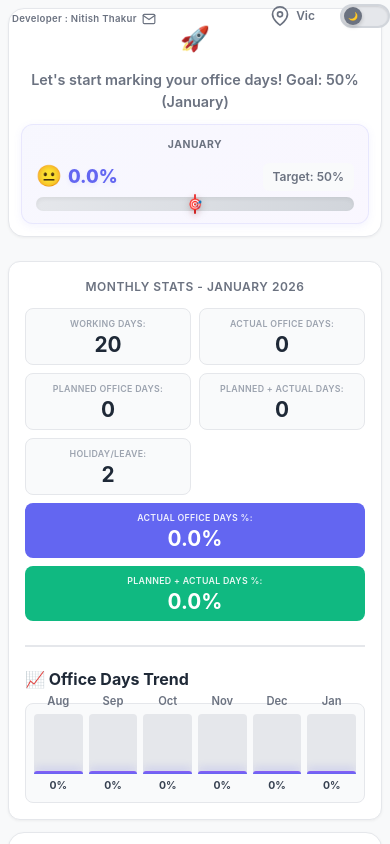
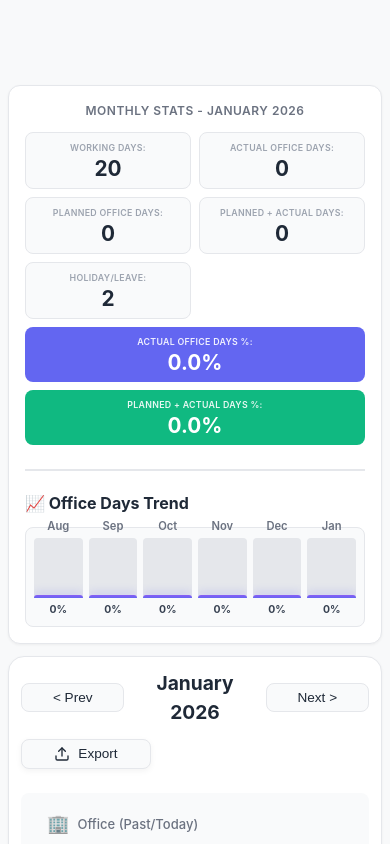
Before and after one commit to nitishthakur89/attendance-tracker, a React app: page / in a window 390 px wide. Shown: the top 844 px of the page. Built offline with nearby package versions, Linux system fonts and the light colour scheme; the HTML template or start-up script is replaced by a standard one.

Commit message:
Update App.css

```diff
--- a/src/App.css
+++ b/src/App.css
@@ -44,21 +44,229 @@
 .app {
   min-height: 100vh;
   padding: 24px;
-  padding-top: 50px;
+  padding-top: 110px;
   max-width: 1400px;
   margin: 0 auto;
   position: relative;
 }
 
-.developer-info {
-  position: absolute;
+.welcome-overlay {
+  position: fixed;
   top: 0;
   left: 0;
-  z-index: 1000;
-  display: flex;
-  align-items: center;
+  right: 0;
+  bottom: 0;
+  background: rgba(0, 0, 0, 0.6);
+  backdrop-filter: blur(8px);
+  display: flex;
+  align-items: center;
+  justify-content: center;
+  z-index: 2000;
+  animation: fadeIn 0.3s ease;
+}
+
+@keyframes fadeIn {
+  from {
+    opacity: 0;
+  }
+  to {
+    opacity: 1;
+  }
+}
+
+.welcome-modal {
+  background: var(--bg-secondary);
+  border-radius: 20px;
+  max-width: 500px;
+  width: 90%;
+  box-shadow: 0 20px 60px rgba(0, 0, 0, 0.3);
+  animation: slideUp 0.4s ease;
+  overflow: hidden;
+}
+
+@keyframes slideUp {
+  from {
+    opacity: 0;
+    transform: translateY(30px);
+  }
+  to {
+    opacity: 1;
+    transform: translateY(0);
+  }
+}
+
+.welcome-header {
+  background: linear-gradient(135deg, #6366f1 0%, #8b5cf6 100%);
+  padding: 24px 28px;
+  position: relative;
+  display: flex;
+  align-items: center;
+  justify-content: space-between;
+}
+
+.welcome-header h2 {
+  color: white;
+  font-size: 1.5rem;
+  font-weight: 700;
+  margin: 0;
+  line-height: 1.3;
+}
+
+.close-button {
+  background: rgba(255, 255, 255, 0.2);
+  border: none;
+  color: white;
+  font-size: 2rem;
+  width: 36px;
+  height: 36px;
+  border-radius: 50%;
+  cursor: pointer;
+  display: flex;
+  align-items: center;
+  justify-content: center;
+  transition: all 0.3s ease;
+  line-height: 1;
+  padding: 0;
+}
+
+.close-button:hover {
+  background: rgba(255, 255, 255, 0.3);
+  transform: rotate(90deg);
+}
+
+.welcome-content {
+  padding: 32px 28px;
+  text-align: center;
+}
+
+.welcome-icon {
+  font-size: 3rem;
+  margin-bottom: 20px;
+  animation: bounce 2s ease-in-out infinite;
+}
+
+.welcome-message {
+  font-size: 1.1rem;
+  color: var(--text-primary);
+  margin-bottom: 16px;
+  line-height: 1.6;
+}
+
+.welcome-message strong {
+  color: #6366f1;
+  font-weight: 700;
+}
+
+.welcome-info {
+  font-size: 0.95rem;
+  color: var(--text-secondary);
+  line-height: 1.6;
+  margin-bottom: 28px;
+}
+
+.welcome-info strong {
+  color: var(--text-primary);
+  font-weight: 600;
+}
+
+.welcome-button {
+  background: linear-gradient(135deg, #6366f1 0%, #8b5cf6 100%);
+  color: white;
+  border: none;
+  padding: 14px 32px;
+  border-radius: 10px;
+  font-size: 1rem;
+  font-weight: 600;
+  cursor: pointer;
+  transition: all 0.3s ease;
+  box-shadow: 0 4px 12px rgba(99, 102, 241, 0.3);
+}
+
+.welcome-button:hover {
+  transform: translateY(-2px);
+  box-shadow: 0 6px 20px rgba(99, 102, 241, 0.4);
+}
+
+.welcome-button:active {
+  transform: translateY(0);
+}
+
+.app-logo {
+  position: fixed;
+  top: 0;
+  left: 0;
+  right: 0;
+  z-index: 1001;
+  background: #ffffff;
+  border-bottom: 1px solid var(--border-color);
+  box-shadow: 0 2px 8px var(--shadow-sm);
+  transition: all 0.3s ease;
+}
+
+[data-theme="dark"] .app-logo {
+  background: var(--bg-secondary);
+}
+
+.logo-content {
+  max-width: 1400px;
+  margin: 0 auto;
+  padding: 12px 24px;
+  display: grid;
+  grid-template-columns: 200px 1fr auto;
+  align-items: center;
+  gap: 20px;
+}
+
+.logo-image {
+  height: 80px;
+  width: auto;
+  object-fit: contain;
+  transition: transform 0.3s ease;
+  filter: drop-shadow(0 2px 4px rgba(0, 0, 0, 0.05));
+  justify-self: start;
+}
+
+.app-logo:hover .logo-image {
+  transform: scale(1.02);
+}
+
+.logo-motivation {
+  display: flex;
+  align-items: center;
+  justify-content: center;
+  gap: 12px;
+  padding: 0 20px;
+}
+
+.logo-motivation-emoji {
+  font-size: 1.8rem;
+  flex-shrink: 0;
+}
+
+.logo-motivation-text {
+  font-size: 0.95rem;
+  font-weight: 600;
+  color: var(--text-secondary);
+  line-height: 1.4;
+  text-align: center;
+}
+
+.developer-footer {
+  margin-top: 40px;
+  padding: 20px 0;
+  max-width: 1400px;
+  margin-left: auto;
+  margin-right: auto;
+}
+
+.developer-info {
+  display: flex;
+  align-items: center;
+  justify-content: flex-end;
   gap: 8px;
-  padding: 10px;
+  padding: 0;
+  background: transparent;
+  border: none;
 }
 
 .developer-label {
@@ -92,12 +300,9 @@
 }
 
 .header-controls {
-  position: absolute;
-  top: 0;
-  right: 0;
-  z-index: 1000;
-  display: flex;
-  align-items: center;
+  display: flex;
+  align-items: center;
+  justify-content: flex-end;
   gap: 15px;
 }
 
@@ -224,38 +429,7 @@
 }
 
 .motivational-header {
-  color: var(--text-primary);
-  margin-bottom: 24px;
-  padding: 24px;
-  background: var(--bg-secondary);
-  border-radius: 16px;
-  border: 1px solid var(--border-color);
-  box-shadow: 0 1px 3px var(--shadow-sm);
-  animation: fadeInDown 0.6s ease;
-  display: flex;
-  align-items: center;
-  justify-content: space-between;
-  gap: 20px;
-  transition: all 0.3s ease;
-}
-
-.motivation-emoji {
-  font-size: 2.5rem;
-  flex-shrink: 0;
-}
-
-.motivation-content {
-  flex: 1;
-  display: flex;
-  flex-direction: column;
-  gap: 8px;
-}
-
-.motivation-message {
-  font-size: 0.95rem;
-  font-weight: 600;
-  color: var(--text-secondary);
-  line-height: 1.5;
+  display: none;
 }
 
 .current-stats {
@@ -355,11 +529,11 @@
 .progress-section {
   display: flex;
   flex-direction: column;
-  gap: 6px;
-  min-width: 180px;
-  padding: 10px 14px;
+  gap: 4px;
+  min-width: 160px;
+  padding: 6px 10px;
   background: linear-gradient(135deg, rgba(99, 102, 241, 0.05) 0%, rgba(139, 92, 246, 0.05) 100%);
-  border-radius: 12px;
+  border-radius: 8px;
   border: 1px solid rgba(99, 102, 241, 0.1);
   box-shadow: 0 2px 8px rgba(99, 102, 241, 0.08);
   transition: all 0.3s ease;
@@ -371,13 +545,13 @@
 }
 
 .progress-month-name {
-  font-size: 0.65rem;
+  font-size: 0.6rem;
   font-weight: 700;
   color: #6b7280;
   text-transform: uppercase;
   letter-spacing: 0.5px;
   text-align: center;
-  margin-bottom: 4px;
+  margin-bottom: 2px;
 }
 
 [data-theme="dark"] .progress-month-name {
@@ -388,18 +562,18 @@
   display: flex;
   justify-content: space-between;
   align-items: center;
-  font-size: 0.7rem;
+  font-size: 0.65rem;
   font-weight: 600;
 }
 
 .progress-current-group {
   display: flex;
   align-items: center;
-  gap: 6px;
+  gap: 4px;
 }
 
 .progress-emoji {
-  font-size: 1.3rem;
+  font-size: 1rem;
   line-height: 1;
   animation: bounce 2s ease-in-out infinite;
 }
@@ -415,7 +589,7 @@
 
 .progress-current {
   color: #6366f1;
-  font-size: 1.1rem;
+  font-size: 0.95rem;
   font-weight: 800;
   text-shadow: 0 2px 4px rgba(99, 102, 241, 0.1);
 }
@@ -437,17 +611,17 @@
 
 .progress-target {
   color: #6b7280;
-  font-size: 0.7rem;
+  font-size: 0.6rem;
   font-weight: 600;
-  padding: 4px 8px;
+  padding: 3px 6px;
   background: var(--bg-tertiary);
-  border-radius: 6px;
+  border-radius: 4px;
 }
 
 .progress-bar-container {
   position: relative;
   width: 100%;
-  height: 12px;
+  height: 8px;
   background: linear-gradient(90deg, #e5e7eb 0%, #d1d5db 100%);
   border-radius: 999px;
   overflow: visible;
@@ -504,8 +678,8 @@
 
 .target-marker {
   position: absolute;
-  top: -3px;
-  bottom: -3px;
+  top: -2px;
+  bottom: -2px;
   width: 2px;
   background: linear-gradient(180deg, #ef4444 0%, #dc2626 100%);
   border-radius: 999px;
@@ -520,7 +694,7 @@
   top: 50%;
   left: 50%;
   transform: translate(-50%, -50%);
-  font-size: 11px;
+  font-size: 9px;
   filter: drop-shadow(0 2px 4px rgba(0, 0, 0, 0.2));
 }
 
@@ -1193,7 +1367,7 @@
   display: flex;
   flex-direction: column;
   align-items: center;
-  justify-content: center;
+  justify-content: flex-start;
   gap: 2px;
   width: 100%;
 }
@@ -1215,6 +1389,7 @@
   text-overflow: ellipsis;
   display: -webkit-box;
   -webkit-line-clamp: 2;
+  line-clamp: 2;
   -webkit-box-orient: vertical;
 }
 
@@ -1415,28 +1590,43 @@
 
   .app {
     padding: 12px;
-  }
-
-  .developer-info {
-    top: 10px;
-    left: 10px;
-    padding: 5px;
-    gap: 6px;
-  }
-
-  .developer-label {
-    font-size: 0.65rem;
-  }
-
-  .email-icon svg {
-    width: 16px;
-    height: 16px;
-  }
-
-  .theme-switch-wrapper {
-    top: 10px;
-    right: 10px;
-    gap: 5px;
+    padding-top: 95px;
+  }
+
+  .logo-content {
+    padding: 10px 16px;
+    grid-template-columns: auto 1fr auto;
+    gap: 12px;
+  }
+
+  .logo-image {
+    height: 60px;
+  }
+
+  .logo-motivation {
+    gap: 8px;
+    padding: 0 10px;
+  }
+
+  .logo-motivation-emoji {
+    font-size: 1.3rem;
+  }
+
+  .logo-motivation-text {
+    font-size: 0.75rem;
+    line-height: 1.3;
+  }
+
+  .header-controls {
+    gap: 10px;
+  }
+
+  .progress-section {
+    display: none;
+  }
+
+  .location-label {
+    display: none;
   }
 
   .theme-toggle {
@@ -1448,16 +1638,28 @@
     width: 18px;
     height: 18px;
     font-size: 8px;
-    top: 1px;
-    left: 2px;
   }
 
   .theme-toggle.dark .theme-toggle-circle {
     transform: translateX(26px);
   }
 
-  .theme-label {
+  .developer-footer {
+    margin-top: 30px;
+    padding: 16px 0;
+  }
+
+  .developer-info {
+    gap: 6px;
+  }
+
+  .developer-label {
     font-size: 0.65rem;
+  }
+
+  .email-icon svg {
+    width: 16px;
+    height: 16px;
   }
 
   .container {
@@ -1465,78 +1667,46 @@
     gap: 12px;
   }
 
-  .motivational-header {
-    flex-direction: column;
-    padding: 16px;
-    gap: 12px;
-    align-items: center;
-  }
-
-  .motivation-emoji {
-    font-size: 1.8rem;
-  }
-
-  .motivation-content {
-    flex-direction: column;
-    gap: 12px;
-    width: 100%;
-    align-items: center;
-  }
-
-  .motivation-message {
-    font-size: 1rem;
-    text-align: center;
-  }
-
-  .current-stats {
-    gap: 8px;
-    width: 100%;
-    justify-content: center;
-  }
-
-  .stat-badge {
-    min-width: 80px;
-    padding: 10px 14px;
-  }
-
-  .badge-label {
-    font-size: 0.65rem;
-  }
-
-  .badge-value {
-    font-size: 1.35rem;
-  }
-
-  .progress-section {
-    min-width: unset;
-    width: 100%;
-    align-items: stretch;
-    padding: 14px 16px;
-  }
-
-  .progress-emoji {
-    font-size: 1.5rem;
-  }
-
-  .progress-current {
-    font-size: 1.3rem;
-  }
-
-  .progress-bar-container {
-    height: 18px;
-    width: 100%;
-  }
 
   .main-content {
     padding: 20px;
   }
 
+  .welcome-modal {
+    width: 95%;
+    max-width: 400px;
+  }
+
+  .welcome-header h2 {
+    font-size: 1.3rem;
+  }
+
+  .welcome-content {
+    padding: 24px 20px;
+  }
+
+  .welcome-icon {
+    font-size: 2.5rem;
+  }
+
+  .welcome-message {
+    font-size: 1rem;
+  }
+
+  .welcome-info {
+    font-size: 0.9rem;
+  }
+
+  .welcome-button {
+    padding: 12px 28px;
+    font-size: 0.95rem;
+  }
+
   .calendar-header {
     gap: 12px;
   }
 
   .calendar-nav {
-
     gap: 12px;
     text-align: center;
     min-width: unset;
@@ -1645,12 +1815,52 @@
 @media (max-width: 480px) {
   .app {
     padding: 8px;
+    padding-top: 85px;
+  }
+
+  .logo-content {
+    padding: 8px 12px;
+    grid-template-columns: auto 1fr auto;
+    gap: 8px;
+  }
+
+  .logo-image {
+    height: 50px;
+  }
+
+  .logo-motivation {
+    gap: 6px;
+    padding: 0 5px;
+  }
+
+  .logo-motivation-emoji {
+    font-size: 1.1rem;
+  }
+
+  .logo-motivation-text {
+    font-size: 0.65rem;
+    line-height: 1.2;
+  }
+
+  .header-controls {
+    gap: 8px;
+  }
+
+  .progress-section {
+    display: none;
+  }
+
+  .location-toggle svg {
+    width: 18px;
+    height: 18px;
+  }
+
+  .developer-footer {
+    margin-top: 24px;
+    padding: 12px 0;
   }
 
   .developer-info {
-    top: 8px;
-    left: 8px;
-    padding: 4px;
     gap: 5px;
   }
 
@@ -1663,59 +1873,46 @@
     height: 14px;
   }
 
-  .motivational-header {
-    padding: 12px;
-    align-items: center;
-  }
-
-  .motivation-emoji {
-    font-size: 1.5rem;
-  }
-
-  .motivation-message {
+  .welcome-modal {
+    width: 95%;
+  }
+
+  .welcome-header {
+    padding: 20px;
+  }
+
+  .welcome-header h2 {
+    font-size: 1.2rem;
+  }
+
+  .close-button {
+    width: 32px;
+    height: 32px;
+    font-size: 1.75rem;
+  }
+
+  .welcome-content {
+    padding: 20px 16px;
+  }
+
+  .welcome-icon {
+    font-size: 2.2rem;
+    margin-bottom: 16px;
+  }
+
+  .welcome-message {
+    font-size: 0.95rem;
+    margin-bottom: 12px;
+  }
+
+  .welcome-info {
+    font-size: 0.85rem;
+    margin-bottom: 24px;
+  }
+
+  .welcome-button {
+    padding: 12px 24px;
     font-size: 0.9rem;
-    text-align: center;
-  }
-
-  .stat-badge {
-    min-width: 70px;
-    padding: 8px 12px;
-  }
-
-  .badge-label {
-    font-size: 0.6rem;
-  }
-
-  .badge-value {
-    font-size: 1.15rem;
-  }
-
-  .progress-section {
-    min-width: unset;
-    width: 100%;
-    align-items: stretch;
-    padding: 12px 14px;
-  }
-
-  .progress-emoji {
-    font-size: 1.3rem;
-  }
-
-  .progress-current {
-    font-size: 1.15rem;
-  }
-
-  .progress-target {
-    font-size: 0.75rem;
-    padding: 5px 10px;
-  }
-
-  .progress-bar-container {
-    height: 14px;
-  }
-
-  .progress-text {
-    font-size: 0.7rem;
   }
 
   .calendar-day {
```
